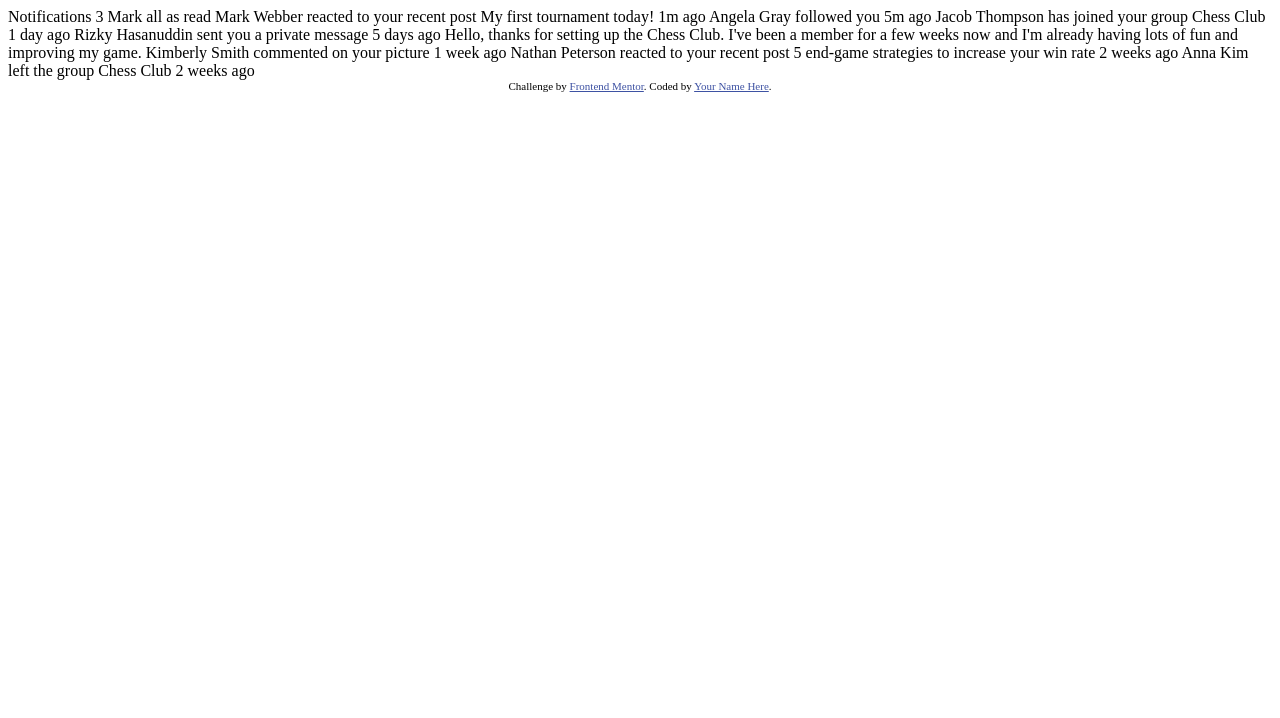
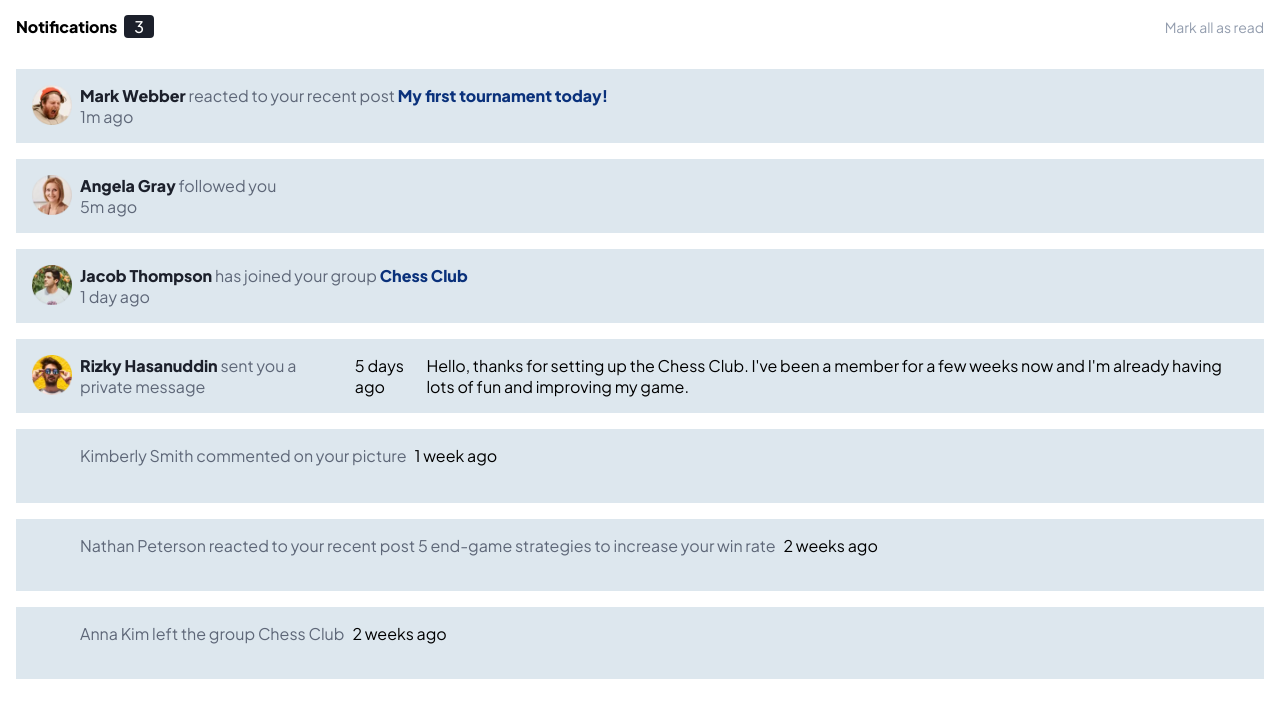
Before and after one commit to DavOlufuwa/notifications-component, a plain HTML site: page index.html in a window 1280 px wide. Drawn offline with Linux system fonts and the light colour scheme.

Commit message:
styled the first three components halfway

```diff
--- /dev/null
+++ b/css/style.css
@@ -0,0 +1,82 @@
+@import url('https://fonts.googleapis.com/css2?family=Plus+Jakarta+Sans:wght@300;400;500;600;700;800&display=swap');
+
+:root{
+--red: hsl(1, 90%, 64%);
+--blue: hsl(219, 85%, 26%);
+
+--white: hsl(0, 0%, 100%);
+--very-light-grayish-blue: hsl(210, 60%, 98%);
+--light-grayish-blue-1: hsl(211, 68%, 94%);
+--light-grayish-blue-2: hsl(205, 33%, 90%);
+--grayish-blue:hsl(219, 14%, 63%);
+--dark-grayish-blue:hsl(219, 12%, 42%);
+--very-dark-blue: hsl(224, 21%, 14%);
+}
+
+*{
+    margin: 0;
+    padding: 0;
+    box-sizing: border-box;
+    font-family: 'Plus Jakarta Sans', sans-serif;
+}
+body{
+    padding: 1rem;
+}
+
+.header-section{
+    display: flex;
+    justify-content: space-between;
+    align-items: baseline;
+}
+.notification-title{
+    font-weight: 800;
+}
+
+.notification-title>span{
+    background-color: var(--very-dark-blue);
+    color: var(--white);
+    padding:1px 10px;
+    text-align: center;
+    border-radius: 4px;
+    font-weight: 500;
+    margin-left: 4px;
+}
+
+.btn{
+    font-size: 14px;
+    color: var(--grayish-blue);
+}
+
+.notification-list{
+    display: flex;
+    flex-direction: column;
+    margin-top: 2rem;
+    gap: 1rem;
+}
+
+.notif{
+    display: flex;
+    background-color: var(--light-grayish-blue-2);
+    padding: 1rem;
+    gap: .5rem;
+}
+
+img{
+    height: 100%;
+}
+.notif-img{
+    height: 40px;
+    width: 40px;
+}
+.content{
+    color: var(--dark-grayish-blue);
+}
+p>span{
+    color: var(--blue);
+    font-weight: 800;
+    cursor: pointer;
+}
+p>span.unread{
+    font-weight: 800;
+    color: var(--very-dark-blue);
+}
--- a/index.html
+++ b/index.html
@@ -2,50 +2,123 @@
 <html lang="en">
 <head>
   <meta charset="UTF-8">
-  <meta name="viewport" content="width=device-width, initial-scale=1.0"> <!-- displays site properly based on user's device -->
-
-  <link rel="icon" type="image/png" sizes="32x32" href="./images/favicon-32x32.png">
-
-  <title>Frontend Mentor | Notifications page</title>
-
-  <!-- Feel free to remove these styles or customise in your own stylesheet 👍 -->
-  <style>
-    .attribution { font-size: 11px; text-align: center; }
-    .attribution a { color: hsl(228, 45%, 44%); }
-  </style>
+  <meta name="viewport" content="width=device-width, initial-scale=1.0">
+  <link rel="icon" type="image/png" sizes="32x32" href="./assets/images/favicon-32x32.png">
+  <title>Notifications page</title>
+  <link rel="stylesheet" href="./css/style.css">
 </head>
 <body>
-
-  Notifications 3
-
+  <div class="card">
+    <div class=" header-section">
+      <div class="notification-title">
+        Notifications
+        <span>
+          3
+        </span>
+      </div>
+      <div class="btn">
         Mark all as read
-
-  Mark Webber reacted to your recent post My first tournament today!
+      </div>
+    </div>
+    <section class="notification-list">
+      <div class="notif">
+        <div class="notif-img">
+          <img src="./assets/images/avatar-mark-webber.webp" alt="">
+        </div>
+        <div class="content">
+          <p>
+            <span class="unread">Mark Webber
+            </span>reacted to your recent post <span>My first tournament today!</span>
+          </p>
+          <div class="time">
             1m ago
-
-  Angela Gray followed you
+          </div>
+        </div>
+      </div>
+      <div class="notif">
+        <div class="notif-img">
+          <img src="./assets/images/avatar-angela-gray.webp" alt="">
+        </div>
+        <div class="content">
+          <p>
+            <span class="unread">Angela Gray</span> followed you
+          </p>
+          <div class="time">
             5m ago
-
-  Jacob Thompson has joined your group Chess Club
+          </div>
+        </div>
+      </div>
+      <div class="notif">
+        <div class="notif-img">
+          <img src="./assets/images/avatar-jacob-thompson.webp" alt="">
+        </div>
+        <div class="content">
+          <p>
+            <span class="unread">Jacob Thompson</span> has joined your group<span> Chess Club</span>
+          </p>
+          <div class="time">
             1 day ago
-
-  Rizky Hasanuddin sent you a private message
+          </div>
+        </div>
+      </div>
+      <div class="notif">
+        <div class="notif-img">
+          <img src="./assets/images/avatar-rizky-hasanuddin.webp" alt="">
+        </div>
+        <div class="content">
+          <p>
+            <span class="unread">Rizky Hasanuddin</span> sent you a private message
+          </p>
+        </div>
+        <div class="time">
           5 days ago
+        </div>
+        <div class="msg">
           Hello, thanks for setting up the Chess Club. I've been a member for a few weeks now and
           I'm already having lots of fun and improving my game.
-
-  Kimberly Smith commented on your picture
+        </div>
+      </div>
+      <div class="notif">
+        <div class="notif-img">
+          <img src="" alt="">
+        </div>
+        <div class="content">
+          <span class="unread">
+            Kimberly Smith
+          </span> commented on your picture
+          <div class="content-img">
+            <img src="" alt="">
+          </div>
+        </div>
+        <div class="time">
           1 week ago
-
-  Nathan Peterson reacted to your recent post 5 end-game strategies to increase your win rate
+        </div>
+      </div>
+      <div class="notif">
+        <div class="notif-img">
+          <img src="" alt="">
+        </div>
+        <div class="content">
+          <span class="unread">Nathan Peterson</span> reacted to your recent post <span>
+            5 end-game strategies to increase your win rate
+          </span>
+        </div>
+        <div class="time">
           2 weeks ago
-
-  Anna Kim left the group Chess Club
+        </div>
+      </div>
+      <div class="notif">
+        <div class="notif-img">
+          <img src="" alt="">
+        </div>
+        <div class="content">
+          <span class="unread">Anna Kim</span> left the group <span>Chess Club</span>
+        </div>
+        <div class="time">
           2 weeks ago
-
-  <div class="attribution">
-    Challenge by <a href="https://www.frontendmentor.io?ref=challenge" target="_blank">Frontend Mentor</a>.
-    Coded by <a href="#">Your Name Here</a>.
+        </div>
+      </div>
+    </section>
   </div>
 </body>
 </html>
```
Lines whose indentation alone changed are shown as unchanged.
